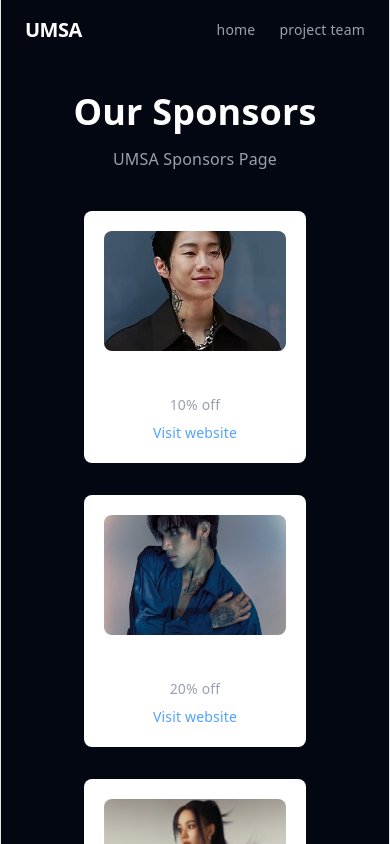
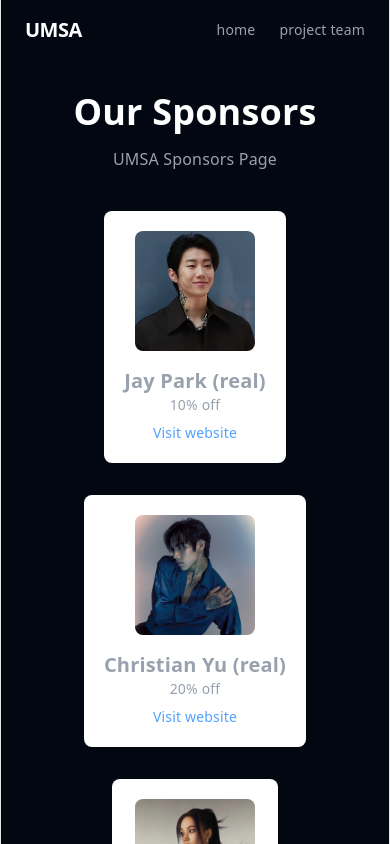
Before and after one commit to UoaWDCC/umsa, a React (Vite) app in the folder client/: page /sponsors in a window 390 px wide. Shown: the top 844 px of the page. Built offline with nearby package versions, Linux system fonts and the light colour scheme.

Commit message:
make SponsorBox component responsive to screen sizes

```diff
--- a/client/src/components/SponsorBox.tsx
+++ b/client/src/components/SponsorBox.tsx
@@ -13,13 +13,13 @@ type Props = {
 
 export default function SponsorInfoBox({ sponsor }: Props) {
   return (
-    <div className="flex flex-col items-center p-5 bg-[#FFFFFF] rounded-lg">
+    <div className="flex flex-col items-center p-5 bg-[#FFFFFF] rounded-lg max-w-sm">
       <img
         src={sponsor.sponsorLogo}
         alt={`${sponsor.sponsorName} logo`}
-        className="h-30 w-full object-cover rounded-lg"
+        className="h-30 w-30 object-cover rounded-lg"
       />
-      <h3 className="mt-4 text-xl font-bold text-white">{sponsor.sponsorName}</h3>
+      <h3 className="mt-4 text-xl font-bold text-gray-400">{sponsor.sponsorName}</h3>
       <p className="text-sm text-gray-400">{sponsor.discount}% off</p>
       <a href={sponsor.sponsorLink} target="_blank" rel="noopener noreferrer" className="text-sm text-blue-400 hover:underline mt-2">
         Visit website
--- a/client/src/pages/Sponsors.tsx
+++ b/client/src/pages/Sponsors.tsx
@@ -38,7 +38,7 @@ export default function Sponsors() {
             <p className="mt-4 text-gray-400">
                 UMSA Sponsors Page
             </p>
-            <div className="mt-10 grid grid-cols-1 md:grid-cols-3 gap-8">
+            <div className="mt-10 grid grid-cols-1 md:grid-cols-3 gap-8 w-full justify-items-center">
                 {sponsors.map((s) => (
                     <SponsorInfoBox key={s.sponsorName} sponsor={s} />
                 ))}
```
